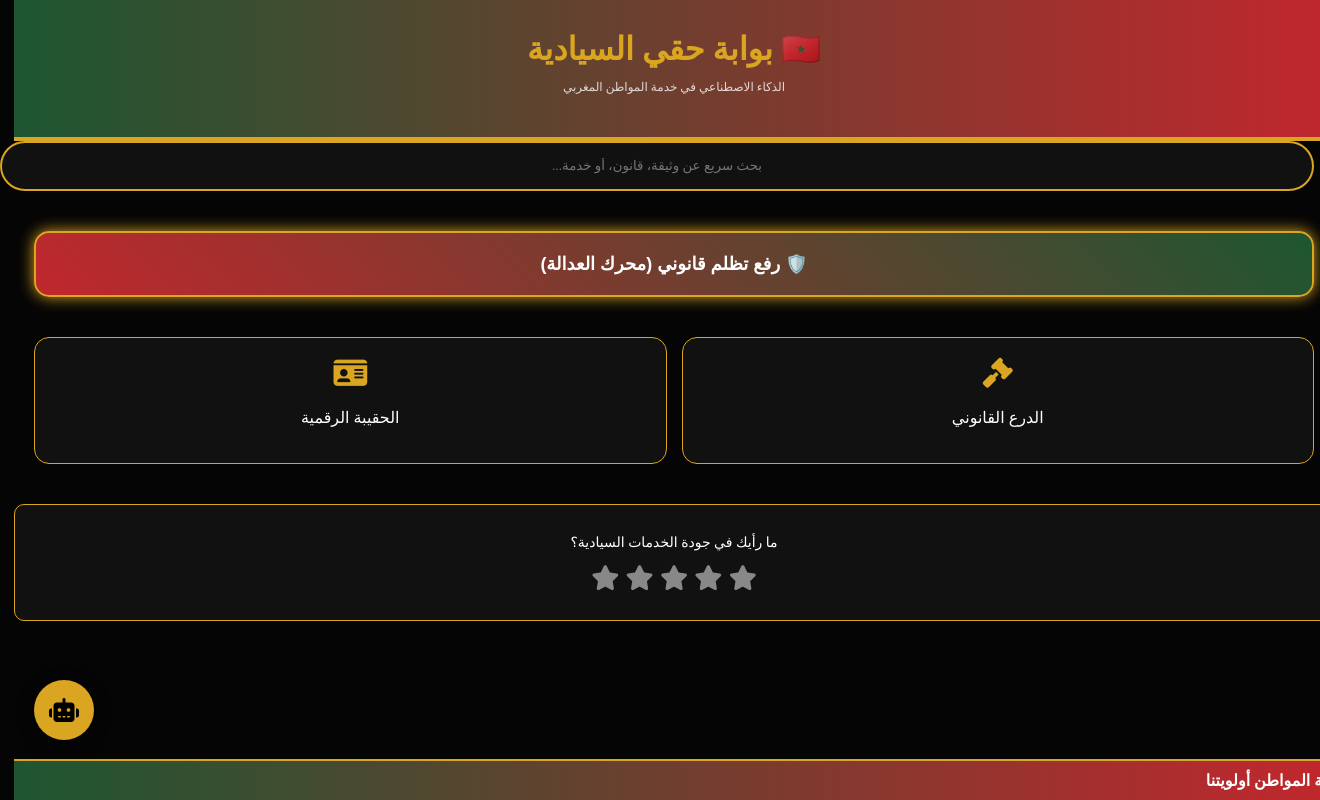
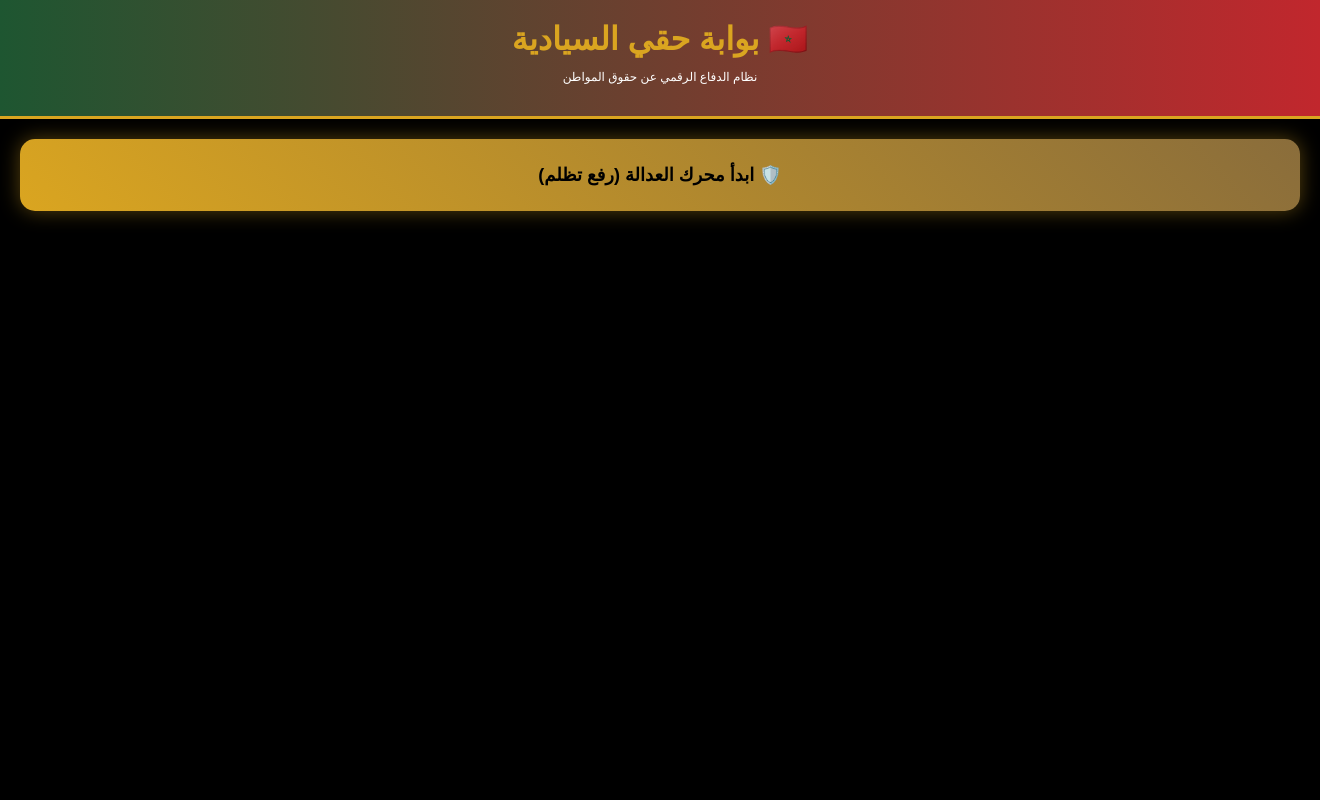
Before and after one commit to younessamsong09-hue/Haqi_maroc, a Flask app: page / in a window 1320 px wide; the page is wider, and only the part inside the window is pictured. Run offline with Flask 3, Linux system fonts and the light colour scheme.

Commit message:
إطلاق محرك العدالة وإصلاح الخطأ 500 بصفة نهائية 🇲🇦⚖️

```diff
--- a/app.py
+++ b/app.py
@@ -11,7 +11,9 @@ def index():
 
 @app.route('/get_news')
 def get_news():
-    return jsonify({"news": "🔔 بوابة حقي: جاري تحديث الأنباء السيادية لعام 2026... | 🇲🇦 خدمة المواطن أولويتنا"})
+    # أخبار ترفع المعنويات وتؤكد الحقوق
+    news = "🔔 جديد: إطلاق محرك العدالة لرفع التظلمات رقمياً | 📜 المادة 54: الحق في الوصول للمعلومة مضمون | ⚖️ تاوريرت تقود التغيير الرقمي"
+    return jsonify({"news": news})
 
 if __name__ == '__main__':
     app.run(debug=True)
--- a/templates/index.html
+++ b/templates/index.html
@@ -3,80 +3,43 @@
 <head>
     <meta charset="UTF-8">
     <meta name="viewport" content="width=device-width, initial-scale=1.0">
-    <link rel="stylesheet" href="/static/css/style.css?v=2026">
+    <link rel="stylesheet" href="/static/css/style.css">
     <link rel="stylesheet" href="https://cdnjs.cloudflare.com/ajax/libs/font-awesome/6.4.0/css/all.min.css">
     <title>بوابة حقي السيادية 🇲🇦</title>
 </head>
-<body>
-    <div class="header" style="background: linear-gradient(to right, #1e5631, #c1272d); padding: 30px; text-align: center; border-bottom: 4px solid #daa520;">
+<body style="background: #000; color: white; font-family: sans-serif;">
+    <div class="header" style="background: linear-gradient(to right, #1e5631, #c1272d); padding: 20px; text-align: center; border-bottom: 3px solid #daa520;">
         <h1 style="color: #daa520; margin: 0;">🇲🇦 بوابة حقي السيادية</h1>
-        <p style="color: white; font-size: 12px; opacity: 0.8;">الذكاء الاصطناعي في خدمة المواطن المغربي</p>
+        <p style="font-size: 12px;">نظام الدفاع الرقمي عن حقوق المواطن</p>
     </div>
 
-    <div style="padding: 0 20px 20px 20px;">
-        <input type="text" id="main-search" onkeyup="smartSearch()" placeholder="بحث سريع عن وثيقة، قانون، أو خدمة..." style="width:100%; padding:15px; background:#111; border:2px solid #daa520; border-radius:30px; color:white; font-family:inherit; text-align:center; outline:none;">
-    </div>
-    <div style="padding: 20px; text-align: center;">
-        <button onclick="openJusticePortal()" style="width:100%; padding:20px; background:linear-gradient(45deg, #c1272d, #1e5631); color:white; font-weight:bold; border:2px solid #daa520; border-radius:15px; font-size:18px; box-shadow: 0 0 15px #daa520; cursor:pointer;">🛡️ رفع تظلم قانوني (محرك العدالة)</button>
-    </div>
-    <div id="quick-cards" class="cards-grid" style="display: grid; grid-template-columns: 1fr 1fr; gap: 15px; padding: 20px;">
-        <div class="card" onclick="forceOpen('legal')" style="background: #111; border: 1px solid #daa520; border-radius: 15px; padding: 20px; text-align: center;">
-            <i class="fas fa-gavel" style="color: #daa520; font-size: 30px;"></i>
-            <p style="color: white; margin-top: 10px;">الدرع القانوني</p>
-        </div>
-        <div class="card" onclick="forceOpen('docs')" style="background: #111; border: 1px solid #daa520; border-radius: 15px; padding: 20px; text-align: center;">
-            <i class="fas fa-id-card" style="color: #daa520; font-size: 30px;"></i>
-            <p style="color: white; margin-top: 10px;">الحقيبة الرقمية</p>
+    <div id="main-ui" style="padding: 20px;">
+        <button onclick="startJustice()" style="width:100%; padding:25px; background:linear-gradient(45deg, #daa520, #8a6d3b); border:none; border-radius:15px; font-weight:bold; font-size:18px; cursor:pointer; box-shadow: 0 0 20px rgba(218,165,32,0.4);">🛡️ ابدأ محرك العدالة (رفع تظلم)</button>
+
+        <div id="justice-portal" style="display:none; margin-top:20px; background:#111; padding:20px; border:1px solid #daa520; border-radius:15px;">
+            <h3 style="color:#daa520;">⚖️ صياغة شكاية قانونية مدعمة بـ GPS</h3>
+            <textarea id="case" placeholder="اكتب هنا تفاصيل الحكرة أو الظلم..." style="width:100%; height:120px; background:#000; color:white; border:1px solid #333; padding:10px; border-radius:8px;"></textarea>
+            <div id="gps-stat" style="margin:10px 0; font-size:12px; color:#aaa;">📍 الموقع: لم يحدد بعد</div>
+            <button onclick="getGPS()" style="width:100%; padding:10px; background:#1e5631; color:white; border:none; border-radius:8px; margin-bottom:10px;">🌍 توثيق المكان (GPS)</button>
+            <button onclick="generate()" style="width:100%; padding:15px; background:#c1272d; color:white; font-weight:bold; border:none; border-radius:10px;">توليد الوثيقة القانونية</button>
+            <div id="result" style="display:none; margin-top:20px; padding:15px; background:#fff; color:#000; font-family:serif; border-radius:5px; white-space:pre-wrap;"></div>
         </div>
     </div>
 
-    <div id="service-area" style="display: none; padding: 20px;"></div>
-
     <script>
-        function forceOpen(section) {
-            const area = document.getElementById('service-area');
-            const grid = document.getElementById('quick-cards');
-            grid.style.display = 'none';
-            area.style.display = 'block';
-
-            // استدعاء ملف الخدمة مباشرة
-            const script = document.createElement('script');
-            script.src = `/static/js/sections/${section}.js?t=${Date.now()}`;
-            script.onload = () => { if(window.renderSection) window.renderSection(area); };
-            document.body.appendChild(script);
+        let coords = "غير محدد";
+        function startJustice() { document.getElementById('justice-portal').style.display = 'block'; }
+        function getGPS() {
+            navigator.geolocation.getCurrentPosition(p => {
+                coords = `خط عرض: ${p.coords.latitude}, خط طول: ${p.coords.longitude}`;
+                document.getElementById('gps-stat').innerText = "✅ تم توثيق الموقع: " + coords;
+            });
+        }
+        function generate() {
+            const r = document.getElementById('result');
+            r.style.display = 'block';
+            r.innerText = `إلى السيد وكيل الملك \nالموضوع: شكاية تظلم رقمية \n\nأنا الموقع أسفله... أبلغ عن واقعة: ${document.getElementById('case').value}\n\nتوثيق الموقع (GPS): ${coords}\nالتاريخ: ${new Date().toLocaleString()}`;
         }
     </script>
-    <div class="rating-system">
-        <p style="color:white; font-size:14px;">ما رأيك في جودة الخدمات السيادية؟</p>
-        <div class="stars" id="star-rating">
-            <i class="fas fa-star" onclick="rate(1)"></i>
-            <i class="fas fa-star" onclick="rate(2)"></i>
-            <i class="fas fa-star" onclick="rate(3)"></i>
-            <i class="fas fa-star" onclick="rate(4)"></i>
-            <i class="fas fa-star" onclick="rate(5)"></i>
-        </div>
-        <p id="rate-msg" style="color:#daa520; font-size:12px; margin-top:5px;"></p>
-    </div>
-    <div class="news-ticker">
-        <div class="ticker-content">
-            🔔 مستجدات مارس 2026: تحديث مساطر التحفيظ العقاري بمدينة تاوريرت | 📜 صدور ظهير شريف جديد لتنظيم الرعاية الصحية | 🛂 تبسيط إجراءات تجديد البطاقة الوطنية عبر البوابة الرقمية | 💼 إطلاق دعم جديد للمقاولات الناشئة بجهة الشرق
-        </div>
-    </div>
-    <script>
-        fetch("/get_news").then(r => r.json()).then(data => {
-            document.querySelector(".ticker-content").innerText = data.news;
-        });
-    </script>
-    <div class="chat-bot" onclick="toggleChat()"><i class="fas fa-robot"></i></div>
-    <div id="chat-win" class="chat-window">
-        <div class="chat-header">🤖 مساعد حقي الذكي</div>
-        <div id="msg-box" class="chat-messages">مرحباً بيك! أنا مساعدك الرقمي، كفاش نقدر نعاونك اليوم؟</div>
-        <div class="chat-input">
-            <input type="text" id="user-msg" placeholder="اكتب سؤالك هنا...">
-            <button onclick="sendMsg()" style="background:#daa520; border:none; padding:5px 10px; margin-right:5px; cursor:pointer;">إرسال</button>
-        </div>
-    </div>
-<script src="/static/js/chat.js"></script>
-<script src="/static/js/justice.js"></script>
 </body>
 </html>
```
